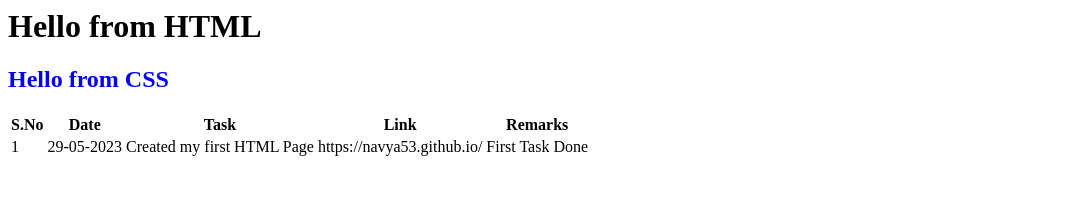
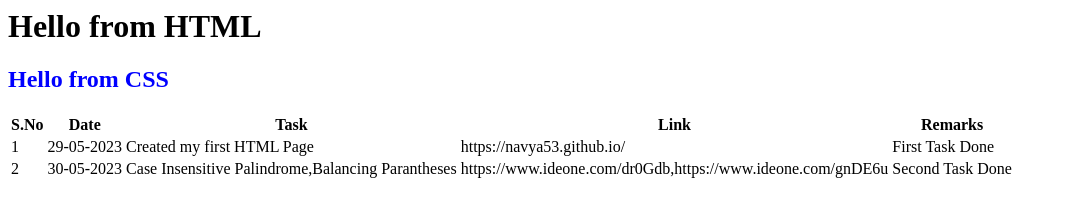
Before and after one commit to Navya53/Navya53.github.io, a plain HTML site: page index.html in a window 1280 px wide. Shown: the whole page, without its empty margins (0-1067 px from the left). Drawn offline with Linux system fonts and the light colour scheme.

Commit message:
Day-2 Task

```diff
--- a/index.html
+++ b/index.html
@@ -20,6 +20,13 @@
             <td>https://navya53.github.io/</td>
             <td>First Task Done</td>
         </tr>
+        <tr>
+            <td>2</td>
+            <td>30-05-2023</td>
+            <td>Case Insensitive Palindrome,Balancing Parantheses</td>
+            <td>https://www.ideone.com/dr0Gdb,https://www.ideone.com/gnDE6u</td>
+            <td>Second Task Done</td>
+        </tr>
     </table>
     <script src="site.js"></script>
 </body>
```
